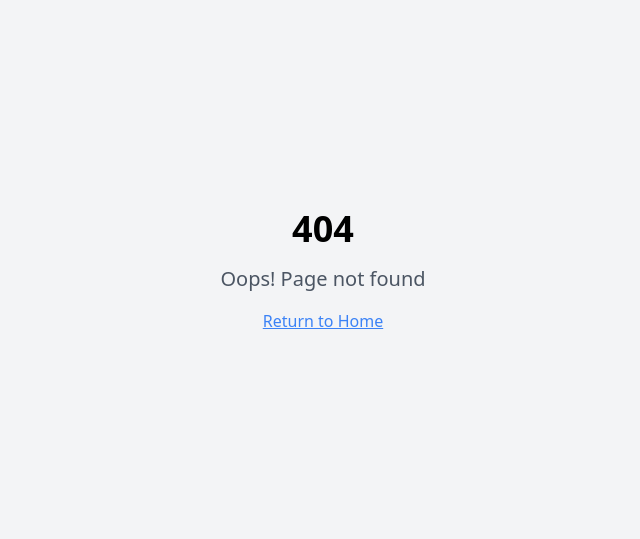
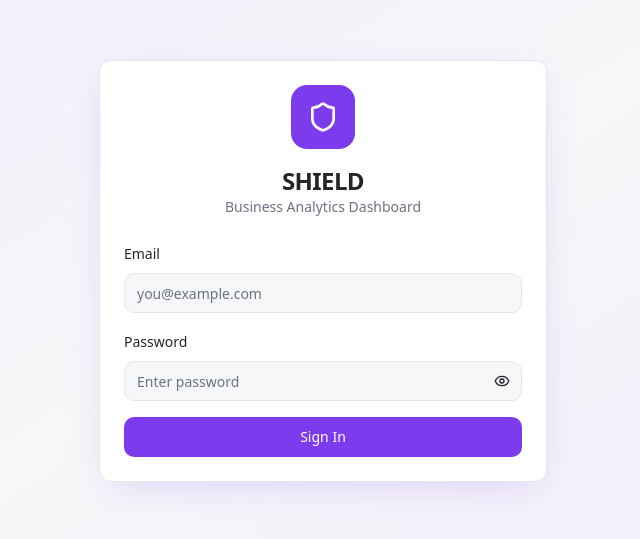
Before and after one commit to AlaricMarzo/CAPSTONE, a React (Vite) app in the folder frontend/: page /login in a window 1280 px wide. Before the commit this address had no page. Shown: the part 129-668 px from the top of the page, without its empty margins (317-957 px from the left). Built offline with nearby package versions, Linux system fonts and the light colour scheme; no server answers.

Commit message:
FIREBASE

```diff
--- a/frontend/package.json
+++ b/frontend/package.json
@@ -45,6 +45,7 @@
     "cmdk": "^1.1.1",
     "date-fns": "^3.6.0",
     "embla-carousel-react": "^8.6.0",
+    "firebase": "^12.4.0",
     "input-otp": "^1.4.2",
     "lucide-react": "^0.462.0",
     "next-themes": "^0.3.0",
--- a/frontend/src/App.tsx
+++ b/frontend/src/App.tsx
@@ -1,12 +1,38 @@
+import { useState, useEffect } from "react"
 import { Toaster } from "@/components/ui/toaster"
 import { Toaster as Sonner } from "@/components/ui/sonner"
 import { TooltipProvider } from "@/components/ui/tooltip"
 import { QueryClient, QueryClientProvider } from "@tanstack/react-query"
-import { BrowserRouter, Routes, Route } from "react-router-dom"
+import { BrowserRouter, Routes, Route, Navigate } from "react-router-dom"
+import { onAuthStateChanged } from "firebase/auth"
+import { auth } from "@/lib/firebase"
 import Index from "./pages/Index"
 import NotFound from "./pages/NotFound"
+import Upload from "./pages/upload"
+import { LoginForm } from "@/components/Authentication/LoginForm"
 
-const queryClient = new QueryClient()
+const queryClient = new QueryClient();
+
+function RequireAuth({ children }: { children: JSX.Element }) {
+  const [ready, setReady] = useState(false);
+  const [user, setUser] = useState<null | { email: string }>(null);
+
+  useEffect(() => {
+    const unsub = onAuthStateChanged(auth, (u) => {
+      setUser(u ? { email: u.email ?? "" } : null);
+      setReady(true);
+    });
+    return unsub;
+  }, []);
+
+  if (!ready) return <div className="p-6">Loading...</div>;
+  if (!user) return <Navigate to="/login" replace />;
+  return children;
+}
+
+function LoginPage() {
+  return <LoginForm onLogin={() => { /* onAuthStateChanged will handle redirect */ }} />;
+}
 
 const App = () => (
   <QueryClientProvider client={queryClient}>
@@ -15,13 +41,15 @@ const App = () => (
       <Sonner />
       <BrowserRouter>
         <Routes>
-          <Route path="/" element={<Index />} />
+          <Route path="/login" element={<LoginPage />} />
+          <Route path="/" element={<RequireAuth><Index /></RequireAuth>} />
+          <Route path="/upload" element={<RequireAuth><Upload /></RequireAuth>} />
           {/* ADD ALL CUSTOM ROUTES ABOVE THE CATCH-ALL "*" ROUTE */}
           <Route path="*" element={<NotFound />} />
         </Routes>
       </BrowserRouter>
     </TooltipProvider>
   </QueryClientProvider>
-)
+);
 
-export default App
+export default App;
--- a/frontend/src/components/Authentication/LoginForm.tsx
+++ b/frontend/src/components/Authentication/LoginForm.tsx
@@ -1,45 +1,54 @@
 import { useState } from "react";
+import { useNavigate } from "react-router-dom";
 import { Shield, Eye, EyeOff } from "lucide-react";
 import { Button } from "@/components/ui/button";
 import { Input } from "@/components/ui/input";
 import { Label } from "@/components/ui/label";
 import { Card, CardContent, CardDescription, CardHeader, CardTitle } from "@/components/ui/card";
 import { useToast } from "@/hooks/use-toast";
+import { signInWithEmailAndPassword } from "firebase/auth";
+import { auth } from "@/lib/firebase";
 
 interface LoginFormProps {
-  onLogin: (username: string) => void;
+  onLogin: (email: string) => void;
 }
 
 export function LoginForm({ onLogin }: LoginFormProps) {
-  const [username, setUsername] = useState("");
+  const [email, setEmail] = useState("");
   const [password, setPassword] = useState("");
   const [showPassword, setShowPassword] = useState(false);
   const [isLoading, setIsLoading] = useState(false);
   const { toast } = useToast();
+  const navigate = useNavigate();
+
+  const prettyError = (code?: string) => {
+    switch (code) {
+      case "auth/invalid-email": return "Invalid email address.";
+      case "auth/user-not-found": return "Account not found.";
+      case "auth/wrong-password": return "Incorrect password.";
+      case "auth/too-many-requests": return "Too many attempts, try again later.";
+      case "auth/network-request-failed": return "Network error, check your connection.";
+      default: return "Sign in failed, please try again.";
+    }
+  };
 
   const handleSubmit = async (e: React.FormEvent) => {
     e.preventDefault();
     setIsLoading(true);
+    try {
+      const cred = await signInWithEmailAndPassword(auth, email.trim(), password);
+      onLogin(cred.user.email ?? email);
+      toast({ title: "Welcome back!", description: "Successfully logged in to SHIELD Dashboard" });
 
-    // Simulate API call
-    await new Promise(resolve => setTimeout(resolve, 1000));
+      // Redirect to the main page after successful login
+      navigate("/", { replace: true });
 
-    // Demo credentials - in real app, this would connect to Supabase
-    if (username === "admin" && password === "admin123") {
-      onLogin(username);
-      toast({
-        title: "Welcome back!",
-        description: "Successfully logged in to SHIELD Dashboard",
-      });
-    } else {
-      toast({
-        title: "Invalid credentials",
-        description: "Please check your username and password",
-        variant: "destructive",
-      });
+      setPassword("");
+    } catch (err: any) {
+      toast({ title: "Invalid credentials", description: prettyError(err?.code), variant: "destructive" });
+    } finally {
+      setIsLoading(false);
     }
-
-    setIsLoading(false);
   };
 
   return (
@@ -57,13 +66,14 @@ export function LoginForm({ onLogin }: LoginFormProps) {
         <CardContent>
           <form onSubmit={handleSubmit} className="space-y-4">
             <div className="space-y-2">
-              <Label htmlFor="username">Username</Label>
+              <Label htmlFor="email">Email</Label>
               <Input
-                id="username"
-                type="text"
-                placeholder="Enter username"
-                value={username}
-                onChange={(e) => setUsername(e.target.value)}
+                id="email"
+                type="email"
+                placeholder="you@example.com"
+                value={email}
+                onChange={(e) => setEmail(e.target.value)}
+                autoComplete="email"
                 required
               />
             </div>
@@ -76,6 +86,7 @@ export function LoginForm({ onLogin }: LoginFormProps) {
                   placeholder="Enter password"
                   value={password}
                   onChange={(e) => setPassword(e.target.value)}
+                  autoComplete="current-password"
                   required
                 />
                 <Button
@@ -85,29 +96,14 @@ export function LoginForm({ onLogin }: LoginFormProps) {
                   className="absolute right-0 top-0 h-full px-3"
                   onClick={() => setShowPassword(!showPassword)}
                 >
-                  {showPassword ? (
-                    <EyeOff className="h-4 w-4" />
-                  ) : (
-                    <Eye className="h-4 w-4" />
-                  )}
+                  {showPassword ? <EyeOff className="h-4 w-4" /> : <Eye className="h-4 w-4" />}
                 </Button>
               </div>
             </div>
-            <Button
-              type="submit"
-              className="w-full"
-              disabled={isLoading}
-            >
+            <Button type="submit" className="w-full" disabled={isLoading}>
               {isLoading ? "Signing in..." : "Sign In"}
             </Button>
           </form>
-          <div className="mt-6 p-4 bg-muted rounded-lg">
-            <p className="text-sm text-muted-foreground text-center">
-              <strong>Demo credentials:</strong><br />
-              Username: admin<br />
-              Password: admin123
-            </p>
-          </div>
         </CardContent>
       </Card>
     </div>
--- /dev/null
+++ b/frontend/src/lib/firebase.ts
@@ -0,0 +1,19 @@
+// src/lib/firebase.ts
+import { initializeApp, type FirebaseOptions } from "firebase/app";
+import { getAuth, setPersistence, browserLocalPersistence } from "firebase/auth";
+
+const firebaseConfig = {
+  apiKey: import.meta.env.VITE_FIREBASE_API_KEY,
+  authDomain: import.meta.env.VITE_FIREBASE_AUTH_DOMAIN,
+  projectId: import.meta.env.VITE_FIREBASE_PROJECT_ID,
+  appId: import.meta.env.VITE_FIREBASE_APP_ID,
+  messagingSenderId: import.meta.env.VITE_FIREBASE_MESSAGING_SENDER_ID,
+  storageBucket: import.meta.env.VITE_FIREBASE_STORAGE_BUCKET,
+} satisfies FirebaseOptions;
+
+const app = initializeApp(firebaseConfig);
+export const auth = getAuth(app);
+
+setPersistence(auth, browserLocalPersistence).catch(() => {});
+
+export default app;
--- a/frontend/src/pages/Index.tsx
+++ b/frontend/src/pages/Index.tsx
@@ -1,20 +1,6 @@
-import { useState } from "react";
-import { LoginForm } from "@/components/Authentication/LoginForm"
 import Dashboard from "./Dashboard";
 
 const Index = () => {
-  const [isAuthenticated, setIsAuthenticated] = useState(false);
-  const [username, setUsername] = useState("");
-
-  const handleLogin = (user: string) => {
-    setUsername(user);
-    setIsAuthenticated(true);
-  };
-
-  if (!isAuthenticated) {
-    return <LoginForm onLogin={handleLogin} />;
-  }
-
   return <Dashboard />;
 };
 
```
Also changed, not shown: frontend/src/vite-env.d.ts (added, +14 -0 lines), frontend/tsconfig.app.json (+4 -6 lines), 1 other file (tests, documents, lock files or other folders).
